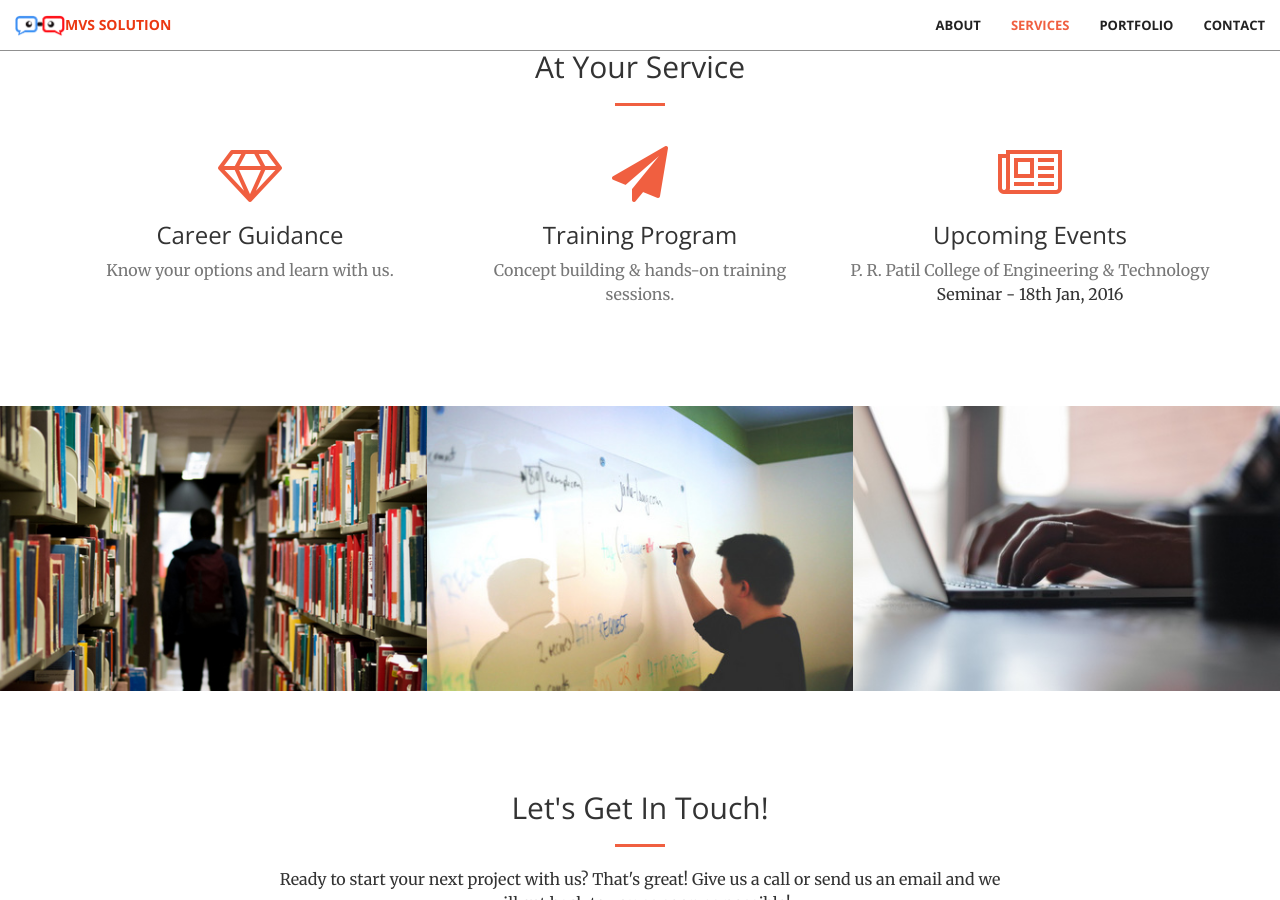
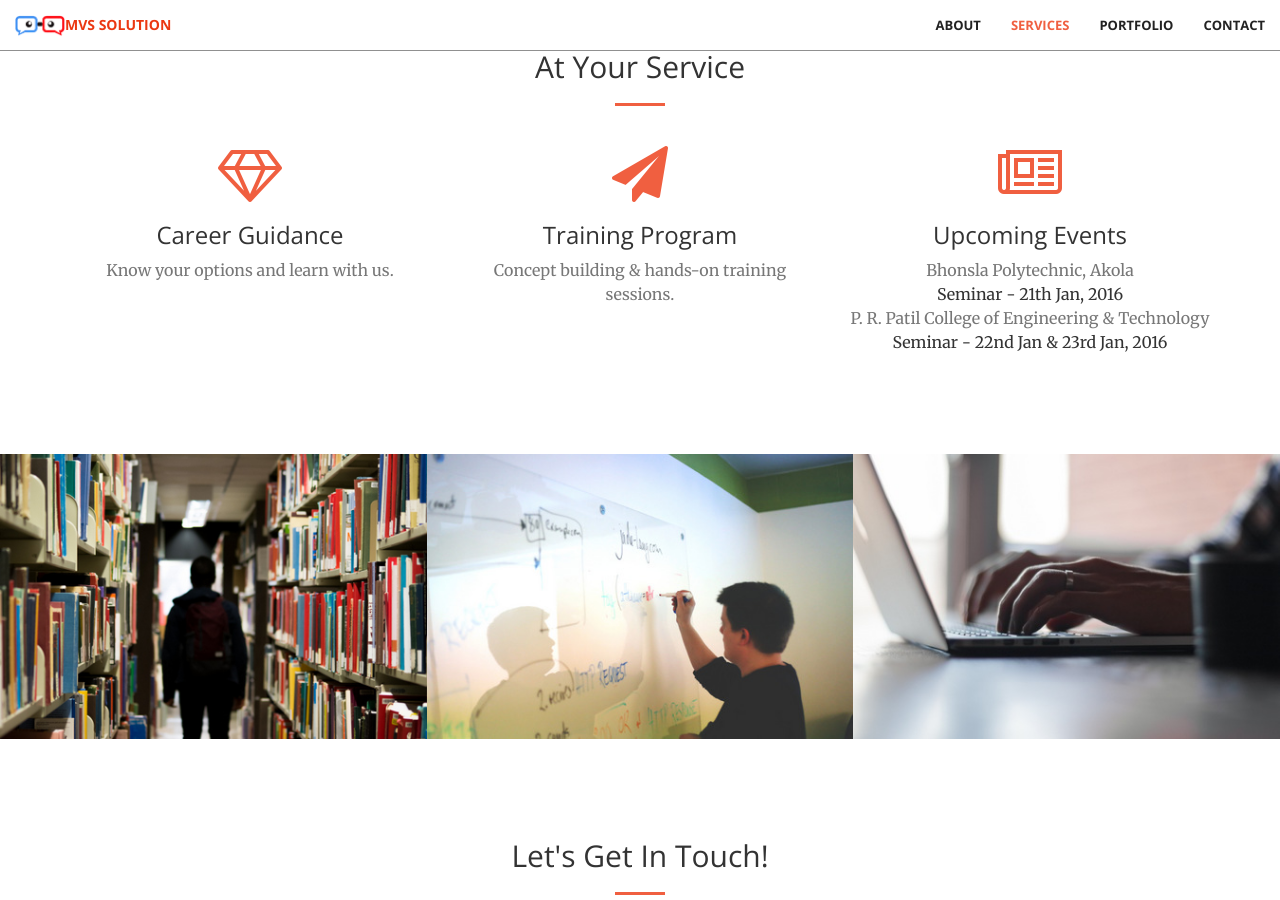
Before and after one commit to nirajftw/mvssolution-website, a Jekyll site: the page built from index.html, in a window 1280 px wide and 900 px high, scrolled down 1294 px. Built offline with Jekyll 4.4.1, drawn with Linux system fonts in a browser that asks for light colours.

Commit message:
Update Upcoming events

```diff
--- a/_includes/services.html
+++ b/_includes/services.html
@@ -27,8 +27,10 @@
                 <div class="service-box">
                     <i class="fa fa-4x fa-newspaper-o wow bounceIn text-primary" data-wow-delay=".2s"></i>
                     <h3>Upcoming Events</h3>
+                    <p class="text-muted">Bhonsla Polytechnic, Akola</p>
+                    <p>Seminar - 21th Jan, 2016</p>
                     <p class="text-muted">P. R. Patil College of Engineering & Technology</p>
-                    <p>Seminar - 18th Jan, 2016</p>
+                    <p>Seminar - 22nd Jan & 23rd Jan, 2016</p>
                 </div>
             </div>
             <!-- <div class="col-lg-3 col-md-6 text-center">
```
